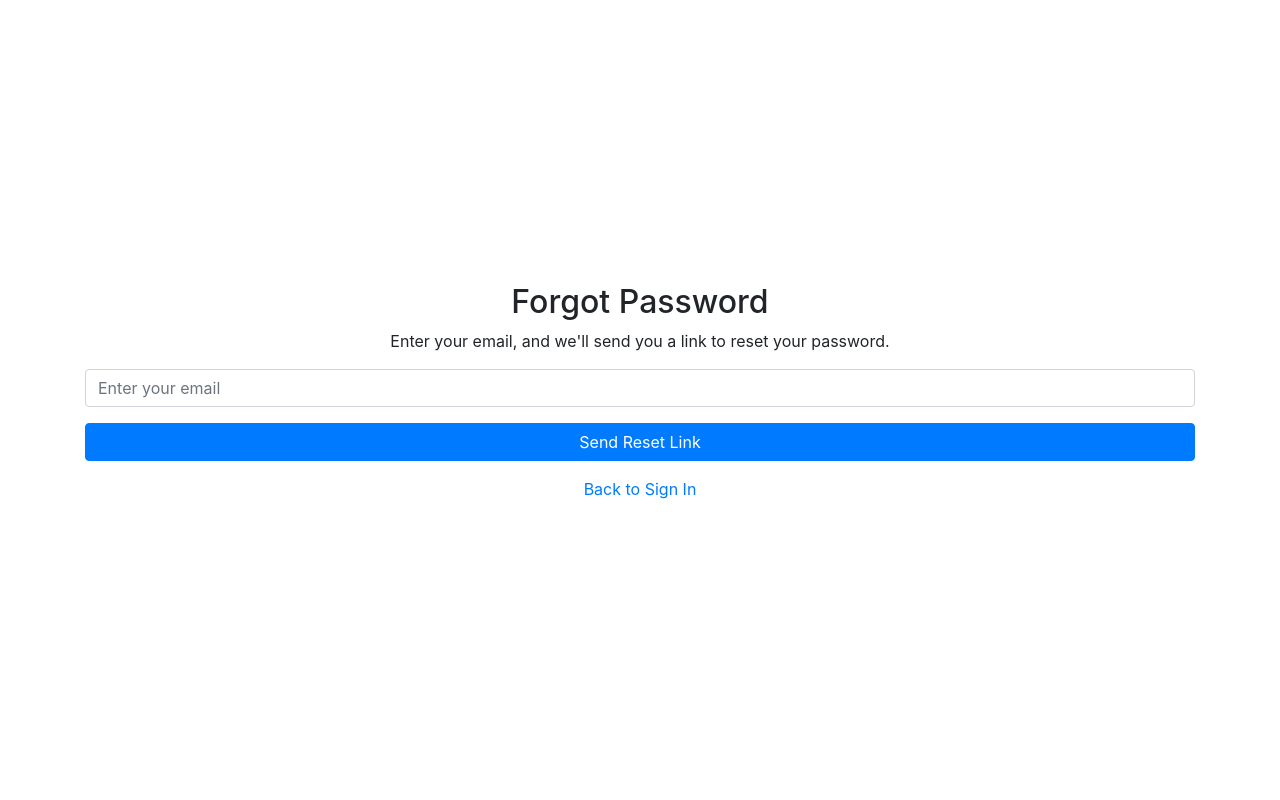
After one commit to CorneliusNgure/QuizWiz---ALX-Final-Project, a Flask app: page /forgot_password in a window 1280 px wide. The commit adds this page. Run offline with Flask 3, Linux system fonts and the light colour scheme; some libraries are stand-ins or nearby versions.

Commit message:
Implemenentation of reset password routes and templates and it's configuration

```diff
--- a/app/routes.py
+++ b/app/routes.py
@@ -1,6 +1,6 @@
 from flask import Blueprint, render_template, jsonify, request, redirect, url_for, session, flash
 from werkzeug.security import generate_password_hash, check_password_hash
-from app import db
+from app import db, mail
 from .models import User, QuizSession, QuestionAttempt, Question, Scoring, QuestionCategory, QuestionDifficulty, QuestionType
 import requests
 import html
@@ -8,7 +8,16 @@ from decimal import Decimal
 from datetime import datetime
 import json
 from sqlalchemy import desc, func
+from flask_mail import Message
+from itsdangerous import URLSafeTimedSerializer
+import os
+from dotenv import load_dotenv
 
+load_dotenv()
+SECRET_KEY = os.getenv("SECRET_KEY")
+
+# Define the serializer using the secret key
+s = URLSafeTimedSerializer(SECRET_KEY)
 
 # Blueprint definition
 main_bp = Blueprint("main", __name__)
@@ -416,3 +425,51 @@ def analytics():
     # print("Analytics Data:", analytics_data)
 
     return render_template("analytics.html", analytics_data=analytics_data)
+
+
+@main_bp.route("/forgot_password", methods=["GET", "POST"])
+def forgot_password():
+    if request.method == "POST":
+        email = request.form["email"]
+        user = User.query.filter_by(email=email).first()
+
+        if user:
+            token = s.dumps(email, salt="password-reset-salt")
+            reset_url = url_for("main.reset_password", token=token, _external=True)
+
+            # Send email with reset link
+            msg = Message("Password Reset Request", recipients=[email])
+            msg.body = f"Click the link to reset your password: {reset_url}"
+            print("Attempting to send email...")
+            mail.send(msg)
+            print("Email sent successfully!")
+
+            flash("A password reset link has been sent to your email.", "info")
+        else:
+            flash("Email not found. Please check again.", "danger")
+        return redirect(url_for("main.forgot_password"))
+
+    return render_template("forgot_password.html")
+
+
+@main_bp.route("/reset_password/<token>", methods=["GET", "POST"])
+def reset_password(token):
+    try:
+        email = s.loads(token, salt="password-reset-salt", max_age=3600)  # Token expires in 1 hour
+    except:
+        flash("The password reset link is invalid or has expired.", "danger")
+        return redirect(url_for("main.forgot_password"))
+
+    user = User.query.filter_by(email=email).first()
+    if not user:
+        flash("Invalid email address.", "danger")
+        return redirect(url_for("main.forgot_password"))
+
+    if request.method == "POST":
+        new_password = request.form["password"]
+        user.password_hash = generate_password_hash(new_password)
+        db.session.commit()
+        flash("Your password has been reset. You can now sign in.", "success")
+        return redirect(url_for("main.sign_in"))
+
+    return render_template("reset_password.html")
--- /dev/null
+++ b/app/templates/forgot_password.html
@@ -0,0 +1,26 @@
+<!DOCTYPE html>
+<html lang="en">
+<head>
+    <meta charset="UTF-8">
+    <meta name="viewport" content="width=device-width, initial-scale=1.0">
+    <title>Forgot Password - QuizWiz</title>
+    <link rel="stylesheet" href="https://stackpath.bootstrapcdn.com/bootstrap/4.5.2/css/bootstrap.min.css">
+</head>
+<body class="d-flex align-items-center justify-content-center vh-100">
+    <div class="container text-center">
+        <h2>Forgot Password</h2>
+        <p>Enter your email, and we'll send you a link to reset your password.</p>
+
+        <form method="POST">
+            <div class="form-group">
+                <input type="email" class="form-control" name="email" placeholder="Enter your email" required>
+            </div>
+            <button type="submit" class="btn btn-primary btn-block">Send Reset Link</button>
+        </form>
+
+        <p class="mt-3">
+            <a href="{{ url_for('main.sign_in') }}">Back to Sign In</a>
+        </p>
+    </div>
+</body>
+</html>
--- a/app/templates/sign_in.html
+++ b/app/templates/sign_in.html
@@ -48,6 +48,10 @@
         <input type="password" class="form-control" placeholder="Enter Password" name="password" required>
       </div>
       <button type="submit" class="btn btn-primary btn-block">Sign In</button>
+      <p class="text-center">
+        <a href="{{ url_for('main.forgot_password') }}">Forgot your password?</a>
+      </p>
+
     </form>
   </section>
 
```
Also changed, not shown: app/__init__.py (+5 -2 lines), app/templates/reset_password.html (added, +26 -0 lines), config.py (+9 -0 lines).
